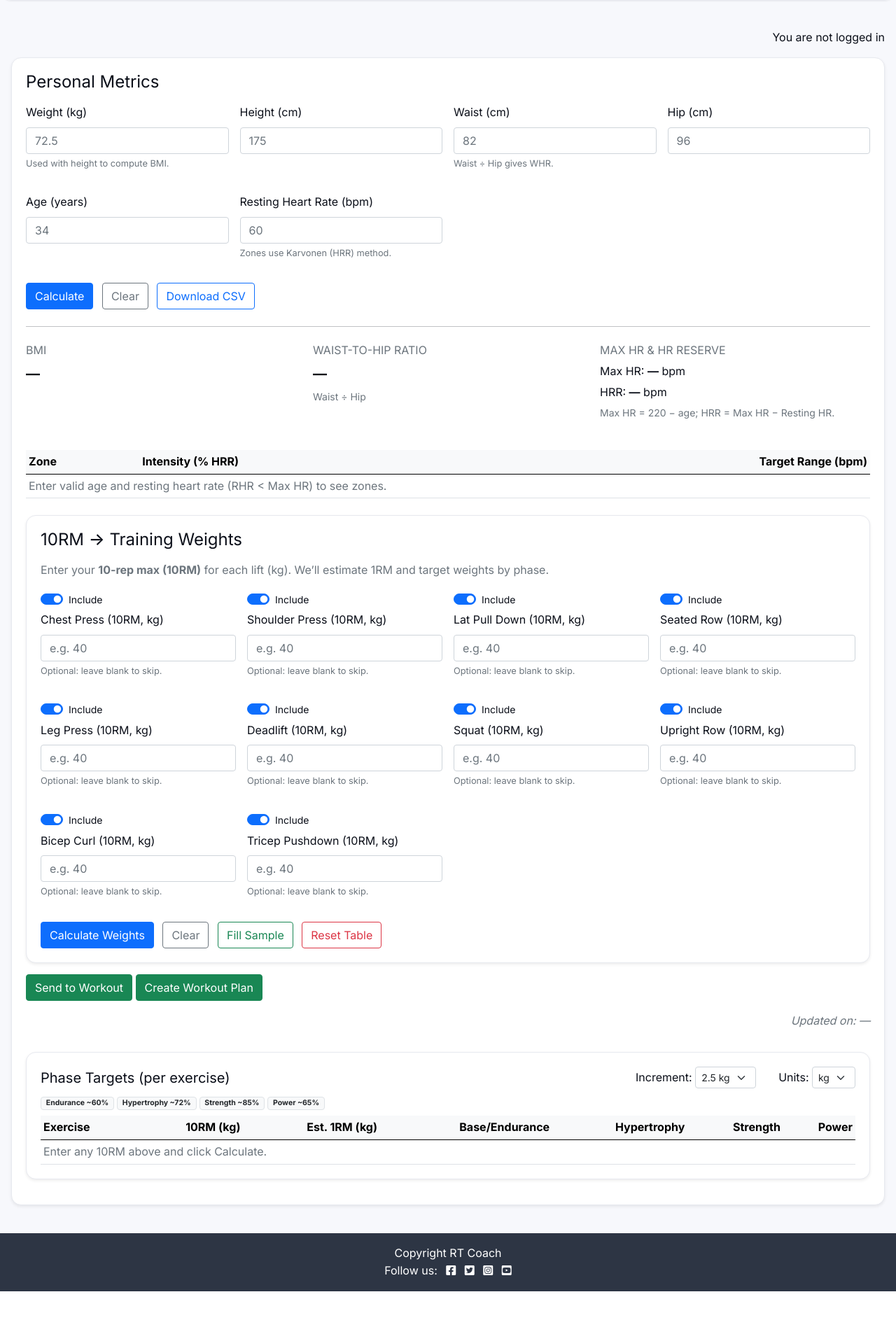
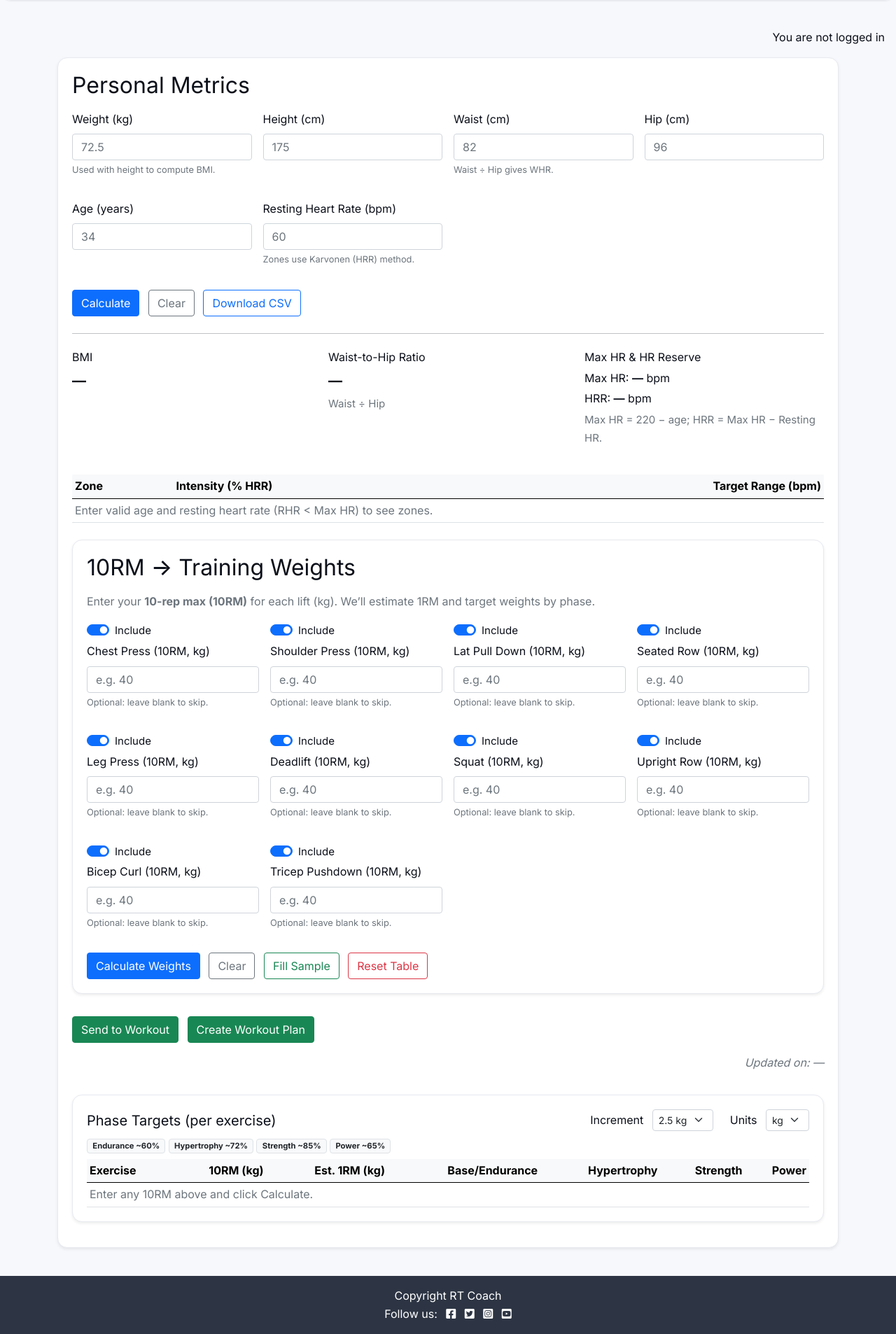
Before and after one commit to rory-codes/rt-coach, a Django app: page /fitness/ in a window 1280 px wide. Shown: the part 573-2479 px from the top of the page at 70% size. Before the commit the page ends 2418 px from the top, so only its background shows below. Run offline with Django 4.2, Linux system fonts and the light colour scheme; data that the repository does not hold is empty; parts of the project's set-up code (start-up, migrations or seed data) failed here and were passed over.

Commit message:
Changes to fitness_data to improve accessibility - Wave

```diff
--- a/fitness_data/static/fitness_data/css/fitness_data.css
+++ b/fitness_data/static/fitness_data/css/fitness_data.css
@@ -13,3 +13,7 @@
 /* Minor spacing */
 .card-body { padding: 1.25rem; }
 .form-text { font-size: .8rem; }
+
+/*Wave fixes*/
+.text-muted { color: #495057; }
+small, .small { font-size: 0.9375rem; line-height: 1.35; }
--- a/fitness_data/templates/fitness_data/fitness_data.html
+++ b/fitness_data/templates/fitness_data/fitness_data.html
@@ -5,14 +5,16 @@
 <section class="container-fluid px-0">
   <div class="masthead">
     <div class="masthead-image">
-            <img class="masthead-photo" src="{% static 'fitness_data/img/data.jpg' %}"
-                alt="A picture of a wrist with a smartwatch and some data on the screen">
+      <img
+        class="masthead-photo"
+        src="{% static 'fitness_data/img/data.jpg' %}"
+        alt="Fitness data hero"
+      >
     </div>
     <div class="masthead-text">
-            <h1 class="post-title">Fitness Data</h1>
+      <h1 id="page-title" class="post-title">Fitness Data</h1>
       <p class="post-subtitle">
-                Input your data to find out more about heart rate zones, waist-hip ratio and BMI. Plus strength load
-                analysis
+        Input your data to find out more about heart rate zones, waist-hip ratio and BMI. Plus strength load analysis
       </p>
     </div>
   </div>
@@ -20,6 +22,7 @@
 {% endblock hero %}
 
 {% block content %}
+<main id="main" class="container" role="main" aria-labelledby="page-title">
   <link rel="stylesheet" href="{% static 'fitness_data/css/fitness_data.css' %}" />
 
   <!-- Personal Metrics -->
@@ -27,40 +30,61 @@
     <div class="col-12">
       <div class="card shadow-sm">
         <div class="card-body">
-                <h4 class="card-title mb-3">Personal Metrics</h4>
+          <h2 class="card-title mb-3">Personal Metrics</h2>
+
           <form onsubmit="return false;" novalidate>
             <div class="row g-3">
               <div class="col-sm-6 col-md-3">
                 <label for="weightKg" class="form-label">Weight (kg)</label>
-                            <input type="number" step="0.1" min="0" max="500" class="form-control" id="weightKg"
-                                placeholder="72.5" aria-describedby="bmiHelp">
+                <input
+                  type="number" step="0.1" min="0" max="500"
+                  class="form-control" id="weightKg" placeholder="72.5"
+                  aria-describedby="bmiHelp"
+                >
                 <div id="bmiHelp" class="form-text">Used with height to compute BMI.</div>
               </div>
+
               <div class="col-sm-6 col-md-3">
                 <label for="heightCm" class="form-label">Height (cm)</label>
-                            <input type="number" step="0.1" min="30" max="300" class="form-control" id="heightCm"
-                                placeholder="175">
+                <input
+                  type="number" step="0.1" min="30" max="300"
+                  class="form-control" id="heightCm" placeholder="175"
+                >
               </div>
+
               <div class="col-sm-6 col-md-3">
                 <label for="waistCm" class="form-label">Waist (cm)</label>
-                            <input type="number" step="0.1" min="20" max="300" class="form-control" id="waistCm"
-                                placeholder="82" aria-describedby="whrHelp">
+                <input
+                  type="number" step="0.1" min="20" max="300"
+                  class="form-control" id="waistCm" placeholder="82"
+                  aria-describedby="whrHelp"
+                >
                 <div id="whrHelp" class="form-text">Waist ÷ Hip gives WHR.</div>
               </div>
+
               <div class="col-sm-6 col-md-3">
                 <label for="hipCm" class="form-label">Hip (cm)</label>
-                            <input type="number" step="0.1" min="20" max="300" class="form-control" id="hipCm"
-                                placeholder="96">
+                <input
+                  type="number" step="0.1" min="20" max="300"
+                  class="form-control" id="hipCm" placeholder="96"
+                >
               </div>
 
               <div class="col-sm-6 col-md-3">
                 <label for="age" class="form-label">Age (years)</label>
-                            <input type="number" min="1" max="120" class="form-control" id="age" placeholder="34"
-                                aria-describedby="hrHelp">
+                <input
+                  type="number" min="1" max="120"
+                  class="form-control" id="age" placeholder="34"
+                  aria-describedby="hrHelp"
+                >
               </div>
+
               <div class="col-sm-6 col-md-3">
                 <label for="rhr" class="form-label">Resting Heart Rate (bpm)</label>
-                            <input type="number" min="20" max="150" class="form-control" id="rhr" placeholder="60">
+                <input
+                  type="number" min="20" max="150"
+                  class="form-control" id="rhr" placeholder="60"
+                >
                 <div id="hrHelp" class="form-text">Zones use Karvonen (HRR) method.</div>
               </div>
             </div>
@@ -68,8 +92,7 @@
             <div class="mt-3">
               <button type="button" class="btn btn-primary" id="calcBtn">Calculate</button>
               <button type="button" class="btn btn-outline-secondary ms-2" id="clearBtn">Clear</button>
-                        <button type="button" class="btn btn-outline-primary ms-2" id="downloadCsvBtn">Download
-                            CSV</button>
+              <button type="button" class="btn btn-outline-primary ms-2" id="downloadCsvBtn">Download CSV</button>
             </div>
           </form>
 
@@ -77,35 +100,42 @@
 
           <div class="row g-4">
             <div class="col-md-4">
-                        <h6 class="text-uppercase text-muted mb-2">BMI</h6>
-                        <p class="mb-1 fs-5"><strong id="bmiValue" aria-live="polite">—</strong></p>
-                        <small id="bmiNote" class="text-muted" aria-live="polite"></small>
+              <h3 class="h6 mb-2">BMI</h3>
+              <p class="mb-1 fs-5"><strong id="bmiValue" role="status" aria-live="polite">—</strong></p>
+              <small id="bmiNote" class="text-muted" role="status" aria-live="polite"></small>
             </div>
+
             <div class="col-md-4">
-                        <h6 class="text-uppercase text-muted mb-2">Waist-to-Hip Ratio</h6>
-                        <p class="mb-1 fs-5"><strong id="whrValue" aria-live="polite">—</strong></p>
+              <h3 class="h6 mb-2">Waist-to-Hip Ratio</h3>
+              <p class="mb-1 fs-5"><strong id="whrValue" role="status" aria-live="polite">—</strong></p>
               <small id="whrNote" class="text-muted">Waist ÷ Hip</small>
             </div>
+
             <div class="col-md-4">
-                        <h6 class="text-uppercase text-muted mb-2">Max HR & HR Reserve</h6>
-                        <p class="mb-1">Max HR: <strong id="maxHr" aria-live="polite">—</strong> bpm</p>
-                        <p class="mb-1">HRR: <strong id="hrr" aria-live="polite">—</strong> bpm</p>
+              <h3 class="h6 mb-2">Max HR &amp; HR Reserve</h3>
+              <p class="mb-1">Max HR: <strong id="maxHr" role="status" aria-live="polite">—</strong> bpm</p>
+              <p class="mb-1">HRR: <strong id="hrr" role="status" aria-live="polite">—</strong> bpm</p>
               <small class="text-muted">Max HR = 220 − age; HRR = Max HR − Resting HR.</small>
             </div>
           </div>
 
           <div class="table-responsive mt-4">
             <table class="table table-sm align-middle mb-0">
+              <caption class="visually-hidden">Heart-rate zones using the Karvonen method</caption>
               <thead class="table-light">
                 <tr>
-                                <th>Zone</th>
-                                <th>Intensity (% HRR)</th>
-                                <th class="text-end">Target Range (bpm)</th>
+                  <th scope="col">Zone</th>
+                  <th scope="col">Intensity (% HRR)</th>
+                  <th scope="col" class="text-end">Target Range (bpm)</th>
                 </tr>
               </thead>
-                        <tbody id="zonesBody" aria-live="polite">
+              <tbody id="zonesBody">
                 <tr>
-                                <td colspan="3" class="text-muted">Enter age and resting heart rate to see zones.</td>
+                  <td colspan="3" class="text-muted">
+                    <span id="zonesStatus" role="status" aria-live="polite">
+                      Enter age and resting heart rate to see zones.
+                    </span>
+                  </td>
                 </tr>
               </tbody>
             </table>
@@ -116,44 +146,38 @@
             <div class="col-12">
               <div class="card shadow-sm">
                 <div class="card-body">
-                                <h4 class="card-title mb-3">10RM → Training Weights</h4>
+                  <h2 class="card-title mb-3">10RM → Training Weights</h2>
                   <p class="text-muted mb-3">
-                                    Enter your <strong>10-rep max (10RM)</strong> for each lift (kg). We’ll estimate 1RM
-                                    and target
-                                    weights by phase.
+                    Enter your <strong>10-rep max (10RM)</strong> for each lift (kg). We’ll estimate 1RM and target weights by phase.
                   </p>
 
                   <div class="row g-3" id="tenRmInputs"><!-- populated by JS --></div>
 
                   <div class="mt-3">
-                                    <button type="button" class="btn btn-primary" id="calc10rmBtn">Calculate
-                                        Weights</button>
-                                    <button type="button" class="btn btn-outline-secondary ms-2"
-                                        id="clear10rmBtn">Clear</button>
-                                    <button type="button" class="btn btn-outline-success ms-2" id="sample10rmBtn">Fill
-                                        Sample</button>
-                                    <button type="button" class="btn btn-outline-danger ms-2" id="reset10rmBtn">Reset
-                                        Table</button>
+                    <button type="button" class="btn btn-primary" id="calc10rmBtn">Calculate Weights</button>
+                    <button type="button" class="btn btn-outline-secondary ms-2" id="clear10rmBtn">Clear</button>
+                    <button type="button" class="btn btn-outline-success ms-2" id="sample10rmBtn">Fill Sample</button>
+                    <button type="button" class="btn btn-outline-danger ms-2" id="reset10rmBtn">Reset Table</button>
                   </div>
                 </div>
               </div>
             </div>
           </div>
 
-                <form id="toWorkoutForm" method="post" action="{% url 'workout:new_plan' %}">
+          <!-- Pass to Workout -->
+          <form id="toWorkoutForm" method="post" action="{% url 'workout:new_plan' %}" class="mt-3">
             {% csrf_token %}
-                    <input type="hidden" name="experience" value="beginner"> <!-- default; user can change -->
-                    <input type="hidden" name="goal" value="balanced"> <!-- default; user can change -->
+            <input type="hidden" name="experience" value="beginner">
+            <input type="hidden" name="goal" value="balanced">
             <input type="hidden" name="age" id="wf_age">
             <input type="hidden" name="rhr" id="wf_rhr">
             <input type="hidden" name="tenrm_json" id="wf_tenrm_json">
             <button type="button" class="btn btn-success" id="sendToWorkoutBtn">Send to Workout</button>
-                    <a class="btn btn-success" href="{% url 'workout:new_plan' %}">Create Workout Plan</a>
-
+            <a class="btn btn-success ms-2" href="{% url 'workout:new_plan' %}">Create Workout Plan</a>
           </form>
 
           <div class="row mt-3">
-                    <div class="col text-right">
+            <div class="col">
               {% if fitness_data %}
                 <p class="text-end"><em>Updated on: {{ fitness_data.updated_on }}</em></p>
               {% else %}
@@ -167,23 +191,26 @@
             <div class="col-12">
               <div class="card shadow-sm">
                 <div class="card-body">
-                                <div class="d-flex align-items-center justify-content-between mb-2">
-                                    <h5 class="card-title mb-0">Phase Targets (per exercise)</h5>
-                                    <div class="d-flex gap-2">
-                                        <label class="me-2">Increment:
-                                            <select class="form-select form-select-sm d-inline w-auto"
-                                                id="incrementSelect">
+                  <div class="d-flex align-items-center justify-content-between mb-2 flex-wrap gap-2">
+                    <h2 class="card-title mb-0 h5">Phase Targets (per exercise)</h2>
+
+                    <div class="d-flex align-items-end gap-4">
+                      <div>
+                        <label class="form-label me-2 mb-1" for="incrementSelect">Increment</label>
+                        <select class="form-select form-select-sm d-inline w-auto" id="incrementSelect" name="increment">
                           <option value="2.5" selected>2.5 kg</option>
                           <option value="1">1 kg</option>
                           <option value="5">5 kg</option>
                         </select>
-                                        </label>
-                                        <label class="ms-3">Units:
-                                            <select class="form-select form-select-sm d-inline w-auto" id="unitsSelect">
+                      </div>
+
+                      <div>
+                        <label class="form-label me-2 mb-1" for="unitsSelect">Units</label>
+                        <select class="form-select form-select-sm d-inline w-auto" id="unitsSelect" name="units">
                           <option value="kg" selected>kg</option>
                           <option value="lb">lb</option>
                         </select>
-                                        </label>
+                      </div>
                     </div>
                   </div>
 
@@ -196,21 +223,25 @@
 
                   <div class="table-responsive">
                     <table class="table table-sm align-middle mb-0" id="tenrmTable">
+                      <caption class="visually-hidden">Phase target weights per exercise</caption>
                       <thead class="table-light">
                         <tr>
-                                                <th>Exercise</th>
-                                                <th class="text-end">10RM (kg)</th>
-                                                <th class="text-end">Est. 1RM (kg)</th>
-                                                <th class="text-end">Base/Endurance</th>
-                                                <th class="text-end">Hypertrophy</th>
-                                                <th class="text-end">Strength</th>
-                                                <th class="text-end">Power</th>
+                          <th scope="col">Exercise</th>
+                          <th scope="col" class="text-end">10RM (kg)</th>
+                          <th scope="col" class="text-end">Est. 1RM (kg)</th>
+                          <th scope="col" class="text-end">Base/Endurance</th>
+                          <th scope="col" class="text-end">Hypertrophy</th>
+                          <th scope="col" class="text-end">Strength</th>
+                          <th scope="col" class="text-end">Power</th>
                         </tr>
                       </thead>
-                                        <tbody id="tenrmTableBody" aria-live="polite">
+                      <tbody id="tenrmTableBody">
                         <tr>
-                                                <td colspan="7" class="text-muted">Enter any 10RM above and click
-                                                    Calculate.</td>
+                          <td colspan="7" class="text-muted">
+                            <span id="loadsStatus" role="status" aria-live="polite">
+                              Enter any 10RM above and click Calculate.
+                            </span>
+                          </td>
                         </tr>
                       </tbody>
                     </table>
@@ -220,14 +251,17 @@
               </div>
             </div>
           </div>
+          <!-- /Phase Targets table -->
 
         </div>
       </div>
     </div>
   </div>
   <!-- /Personal Metrics -->
-
+</main>
 
 <!-- JS moved to static file -->
 <script src="{% static 'fitness_data/js/fitness_data.js' %}" defer></script>
+
+
 {% endblock content %}
```
Lines whose indentation alone changed are shown as unchanged.
